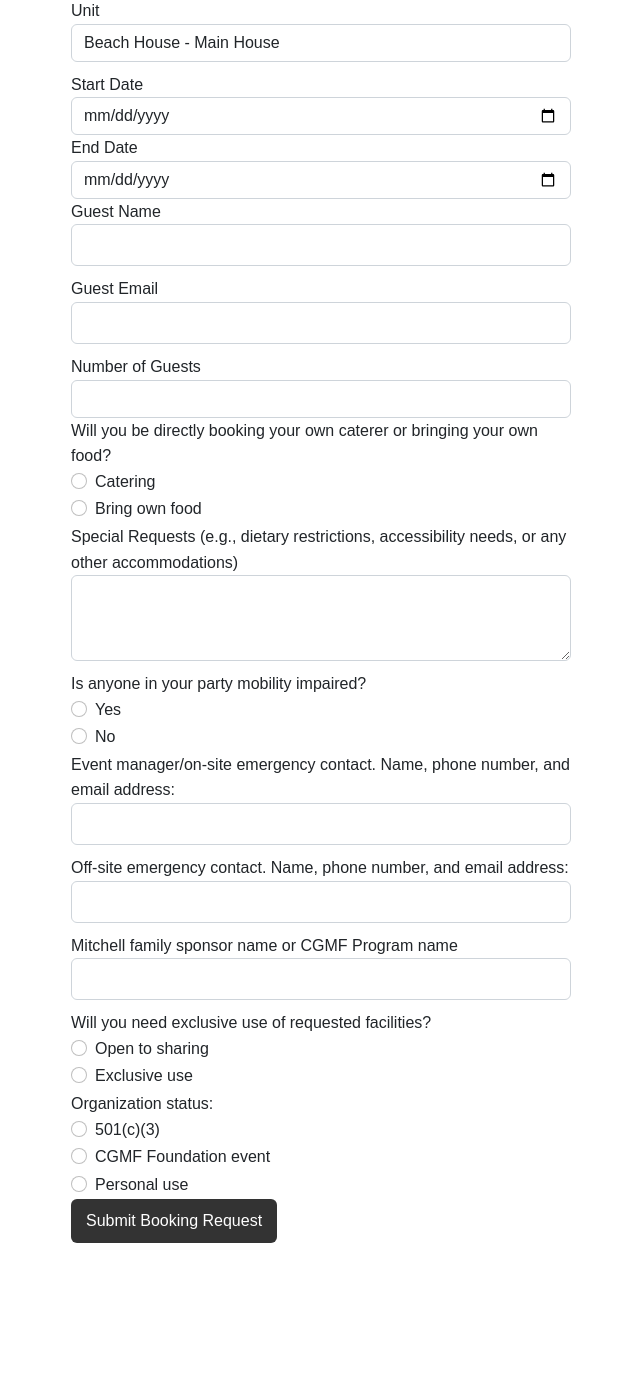
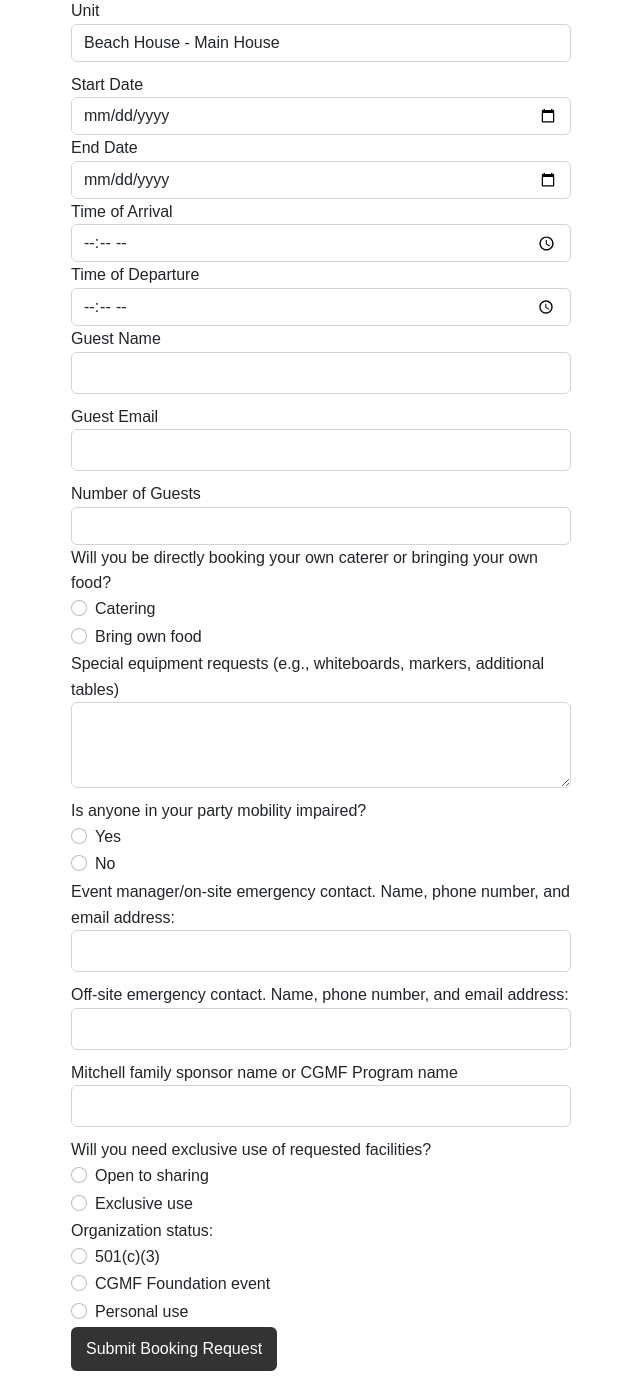
Before and after one commit to ehumpierres/MFR, a Flask app: page /book in a window 1280 px wide. Shown: the part 214-1605 px from the top of the page, without its empty margins (319-959 px from the left). Before the commit the page ends 1457 px from the top, so only its background shows below. Run offline with Flask 3, Linux system fonts and the light colour scheme; a user stored in the database is signed in; data comes from the database, SQL or seed files in the repository.

Commit message:
Agent query: Are the new time of arrival and time of departure fields present in the booking form and working correctly?

```diff
--- a/forms.py
+++ b/forms.py
@@ -1,5 +1,5 @@
 from flask_wtf import FlaskForm
-from wtforms import StringField, PasswordField, SubmitField, DateField, SelectField, IntegerField, TextAreaField, RadioField
+from wtforms import StringField, PasswordField, SubmitField, DateField, SelectField, IntegerField, TextAreaField, RadioField, TimeField
 from wtforms.validators import DataRequired, Email, NumberRange
 
 class LoginForm(FlaskForm):
@@ -10,13 +10,15 @@ class BookingForm(FlaskForm):
     unit_id = SelectField('Unit', coerce=int, validators=[DataRequired()])
     start_date = DateField('Start Date', validators=[DataRequired()])
     end_date = DateField('End Date', validators=[DataRequired()])
+    arrival_time = TimeField('Time of Arrival', validators=[DataRequired()])
+    departure_time = TimeField('Time of Departure', validators=[DataRequired()])
     guest_name = StringField('Guest Name', validators=[DataRequired()])
     guest_email = StringField('Guest Email', validators=[DataRequired(), Email()])
     num_guests = IntegerField('Number of Guests', validators=[DataRequired(), NumberRange(min=1, message="Must be at least 1")])
     catering_option = RadioField('Will you be directly booking your own caterer or bringing your own food?',
                                  choices=[('Catering', 'Catering'), ('Bring own food', 'Bring own food')],
                                  validators=[DataRequired()])
-    special_requests = TextAreaField('Special Requests (e.g., dietary restrictions, accessibility needs, or any other accommodations)')
+    special_requests = TextAreaField('Special equipment requests (e.g., whiteboards, markers, additional tables)')
     mobility_impaired = RadioField('Is anyone in your party mobility impaired?', choices=[('Yes', 'Yes'), ('No', 'No')], validators=[DataRequired()])
     event_manager_contact = StringField('Event manager/on-site emergency contact. Name, phone number, and email address:', validators=[DataRequired()])
     offsite_emergency_contact = StringField('Off-site emergency contact. Name, phone number, and email address:', validators=[DataRequired()])
--- a/main.py
+++ b/main.py
@@ -63,6 +63,8 @@ def notify_admins(booking):
 Guest: {booking.guest_name}
 Unit: {booking.unit.name}
 Dates: {booking.start_date} to {booking.end_date}
+Arrival Time: {booking.arrival_time}
+Departure Time: {booking.departure_time}
 Number of Guests: {booking.num_guests}
 Catering Option: {booking.catering_option}
 Special Requests: {booking.special_requests}
@@ -78,6 +80,8 @@ Organization Status: {booking.organization_status}"""
 def notify_guest(booking):
     subject = f"Booking {booking.status.capitalize()}: {booking.unit.property.name} - {booking.unit.name}"
     body = f"""Your booking request for {booking.unit.property.name} - {booking.unit.name} from {booking.start_date} to {booking.end_date} has been {booking.status}.
+Arrival Time: {booking.arrival_time}
+Departure Time: {booking.departure_time}
 Number of Guests: {booking.num_guests}
 Catering Option: {booking.catering_option}
 Special Requests: {booking.special_requests}
@@ -140,6 +144,8 @@ def book():
                 unit_id=form.unit_id.data,
                 start_date=form.start_date.data,
                 end_date=form.end_date.data,
+                arrival_time=form.arrival_time.data,
+                departure_time=form.departure_time.data,
                 guest_name=form.guest_name.data,
                 guest_email=form.guest_email.data,
                 num_guests=form.num_guests.data,
@@ -270,8 +276,8 @@ def get_bookings(property_id):
             {
                 'id': booking.id,
                 'title': f'{"PENDING - " if booking.status == "pending" else ""}{booking.guest_name} - {booking.unit.name}',
-                'start': booking.start_date.isoformat(),
-                'end': booking.end_date.isoformat(),
+                'start': f"{booking.start_date.isoformat()}T{booking.arrival_time.isoformat()}",
+                'end': f"{booking.end_date.isoformat()}T{booking.departure_time.isoformat()}",
                 'color': '#a8d08d' if booking.status == 'pending' else '#378006',
                 'status': booking.status
             }
--- a/models.py
+++ b/models.py
@@ -35,6 +35,8 @@ class Booking(db.Model):
     unit_id = db.Column(db.Integer, db.ForeignKey('unit.id'), nullable=False)
     start_date = db.Column(db.Date, nullable=False)
     end_date = db.Column(db.Date, nullable=False)
+    arrival_time = db.Column(db.Time, nullable=False)
+    departure_time = db.Column(db.Time, nullable=False)
     guest_name = db.Column(db.String(100), nullable=False)
     guest_email = db.Column(db.String(100), nullable=False)
     num_guests = db.Column(db.Integer, nullable=False)
--- a/pyproject.toml
+++ b/pyproject.toml
@@ -14,6 +14,9 @@ flask-login = "^0.6.3"
 flask-wtf = "^1.2.1"
 email-validator = "^2.2.0"
 flask-mail = "^0.10.0"
+werkzeug = "^3.0.4"
+wtforms = "^3.1.2"
+sqlalchemy = "^2.0.35"
 
 
 [build-system]
--- a/templates/booking_form.html
+++ b/templates/booking_form.html
@@ -4,7 +4,7 @@
 
 {% block content %}
     <h2>Book a Property</h2>
-    <form method="POST" action="{{ url_for('book') }}" id="booking-form">
+    <form method="POST">
         {{ form.hidden_tag() }}
         <div class="form-group">
             {{ form.unit_id.label }}
@@ -19,16 +19,24 @@
             {{ form.end_date(class="form-control", type="date") }}
         </div>
         <div class="form-group">
+            {{ form.arrival_time.label }}
+            {{ form.arrival_time(class="form-control", type="time") }}
+        </div>
+        <div class="form-group">
+            {{ form.departure_time.label }}
+            {{ form.departure_time(class="form-control", type="time") }}
+        </div>
+        <div class="form-group">
             {{ form.guest_name.label }}
             {{ form.guest_name(class="form-control") }}
         </div>
         <div class="form-group">
             {{ form.guest_email.label }}
-            {{ form.guest_email(class="form-control") }}
+            {{ form.guest_email(class="form-control", type="email") }}
         </div>
         <div class="form-group">
             {{ form.num_guests.label }}
-            {{ form.num_guests(class="form-control", type="number", min="1") }}
+            {{ form.num_guests(class="form-control", type="number") }}
         </div>
         <div class="form-group">
             {{ form.catering_option.label }}
```
Also changed, not shown: 1 other file.
